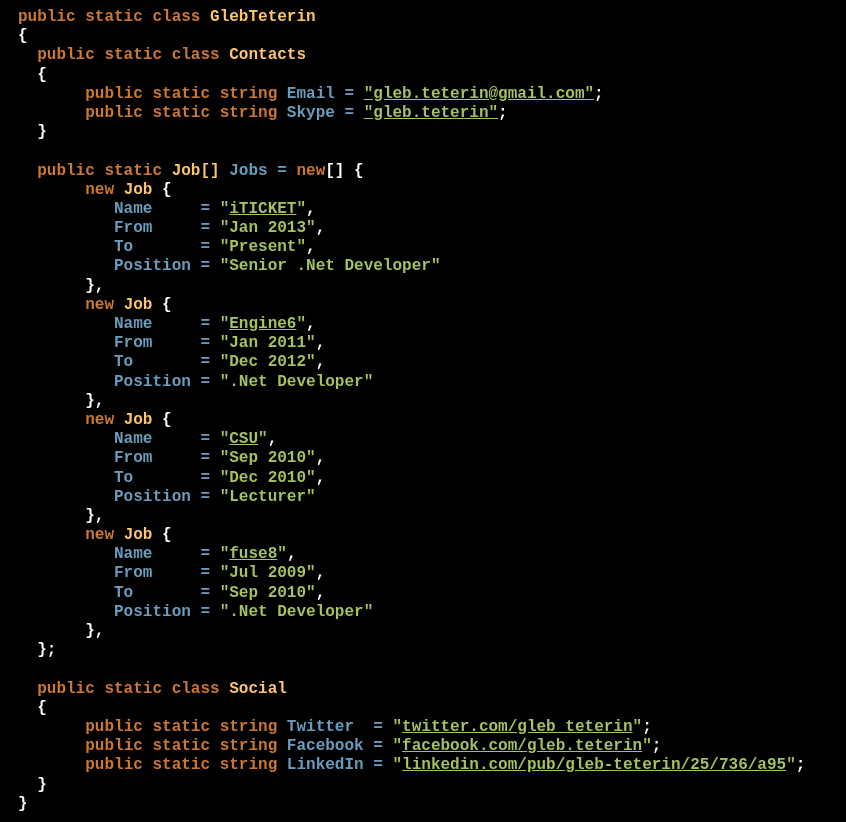
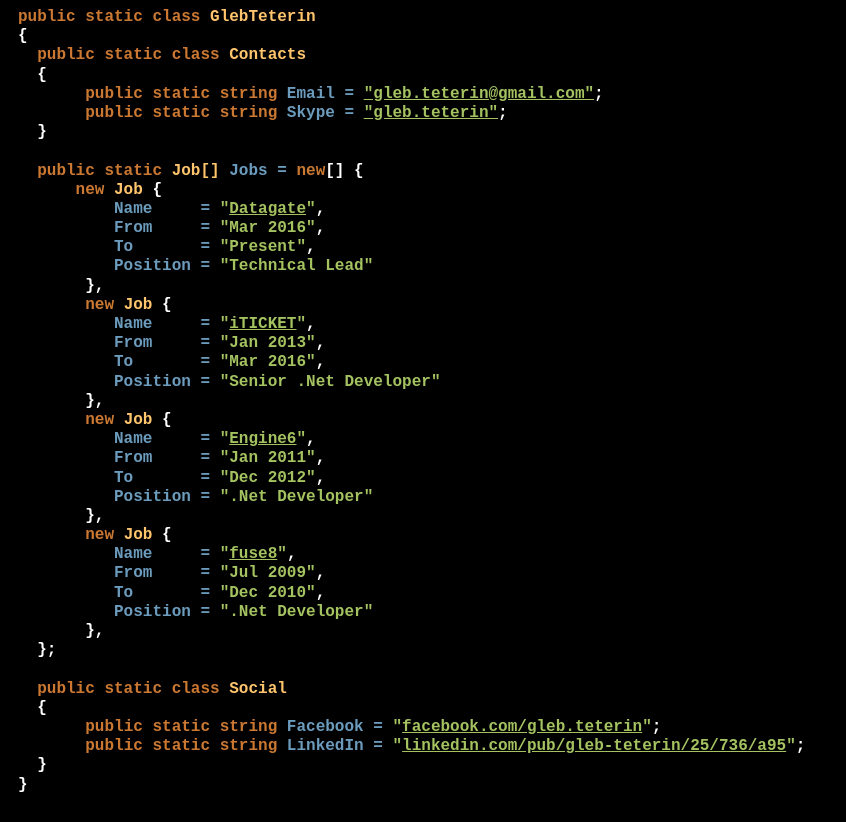
Before and after one commit to G-Rad/g-rad.github.io, a plain HTML site: page index.html in a window 1280 px wide. Shown: the whole page, without its empty margins (0-846 px from the left). Drawn offline with Linux system fonts and the light colour scheme.

Commit message:
Update jobs

```diff
--- a/index.html
+++ b/index.html
@@ -16,10 +16,16 @@
   }
 
   <span class="keyword">public static </span><span class="method">Job[] </span><span class="symbol">Jobs = </span><span class="keyword">new</span>[] {
+      <span class="keyword">new </span><span class="method">Job</span> {
+          <span class="symbol">Name     = </span><span class="string">"<a href="http://datagate-i.com" title="Datagate">Datagate</a>"</span>,
+          <span class="symbol">From     = </span><span class="string">"Mar 2016"</span>,
+          <span class="symbol">To       = </span><span class="string">"Present"</span>,
+          <span class="symbol">Position = </span><span class="string">"Technical Lead"</span>
+       },
        <span class="keyword">new </span><span class="method">Job</span> {
           <span class="symbol">Name     = </span><span class="string">"<a href="http://iticket.co.nz" title="iTICKET">iTICKET</a>"</span>,
           <span class="symbol">From     = </span><span class="string">"Jan 2013"</span>,
-          <span class="symbol">To       = </span><span class="string">"Present"</span>,
+          <span class="symbol">To       = </span><span class="string">"Mar 2016"</span>,
           <span class="symbol">Position = </span><span class="string">"Senior .Net Developer"</span>
        },
        <span class="keyword">new </span><span class="method">Job</span> {
@@ -29,22 +35,15 @@
           <span class="symbol">Position = </span><span class="string">".Net Developer"</span>
        },
        <span class="keyword">new </span><span class="method">Job</span> {
-          <span class="symbol">Name     = </span><span class="string">"<a href="http://csu.ru/en" title="Chelyabinsk State University">CSU</a>"</span>,
-          <span class="symbol">From     = </span><span class="string">"Sep 2010"</span>,
-          <span class="symbol">To       = </span><span class="string">"Dec 2010"</span>,
-          <span class="symbol">Position = </span><span class="string">"Lecturer"</span>
-       },
-       <span class="keyword">new </span><span class="method">Job</span> {
           <span class="symbol">Name     = </span><span class="string">"<a href="http://www.fuse8.com" title="fuse8">fuse8</a>"</span>,
           <span class="symbol">From     = </span><span class="string">"Jul 2009"</span>,
-          <span class="symbol">To       = </span><span class="string">"Sep 2010"</span>,
+          <span class="symbol">To       = </span><span class="string">"Dec 2010"</span>,
           <span class="symbol">Position = </span><span class="string">".Net Developer"</span>
        },
   };
 
   <span class="keyword">public static class </span><span class="method">Social</span>
   {
-       <span class="keyword">public static string </span><span class="symbol">Twitter  = </span><span class="string">"<a href="http://twitter.com/gleb_teterin" title="follow me">twitter.com/gleb_teterin</a>"</span>;
        <span class="keyword">public static string </span><span class="symbol">Facebook = </span><span class="string">"<a href="http://facebook.com/gleb.teterin" title="like me">facebook.com/gleb.teterin</a>"</span>;
        <span class="keyword">public static string </span><span class="symbol">LinkedIn = </span><span class="string">"<a href="http://linkedin.com/pub/gleb-teterin/25/736/a95" title="hire me">linkedin.com/pub/gleb-teterin/25/736/a95</a>"</span>;
   }
```
